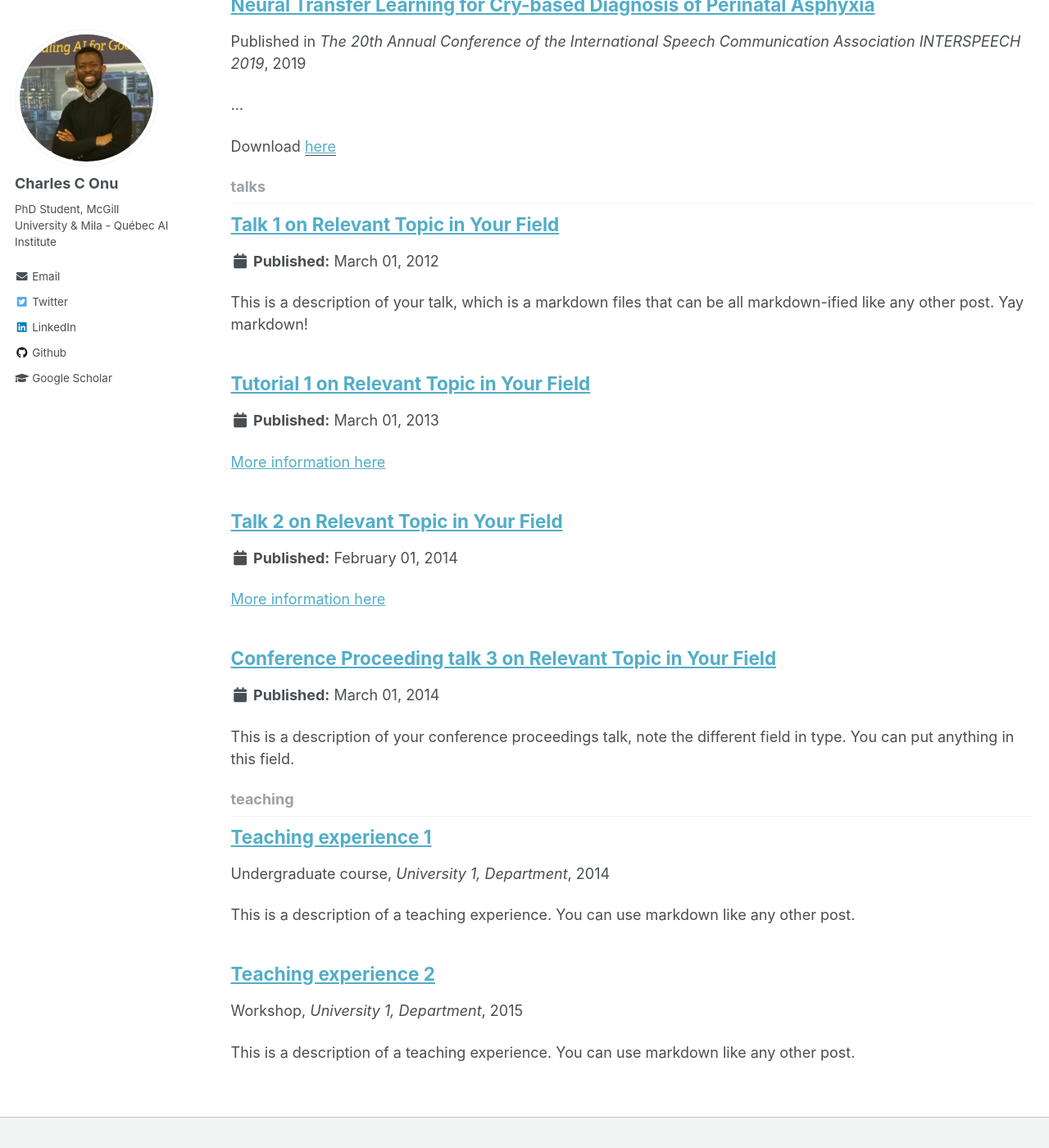
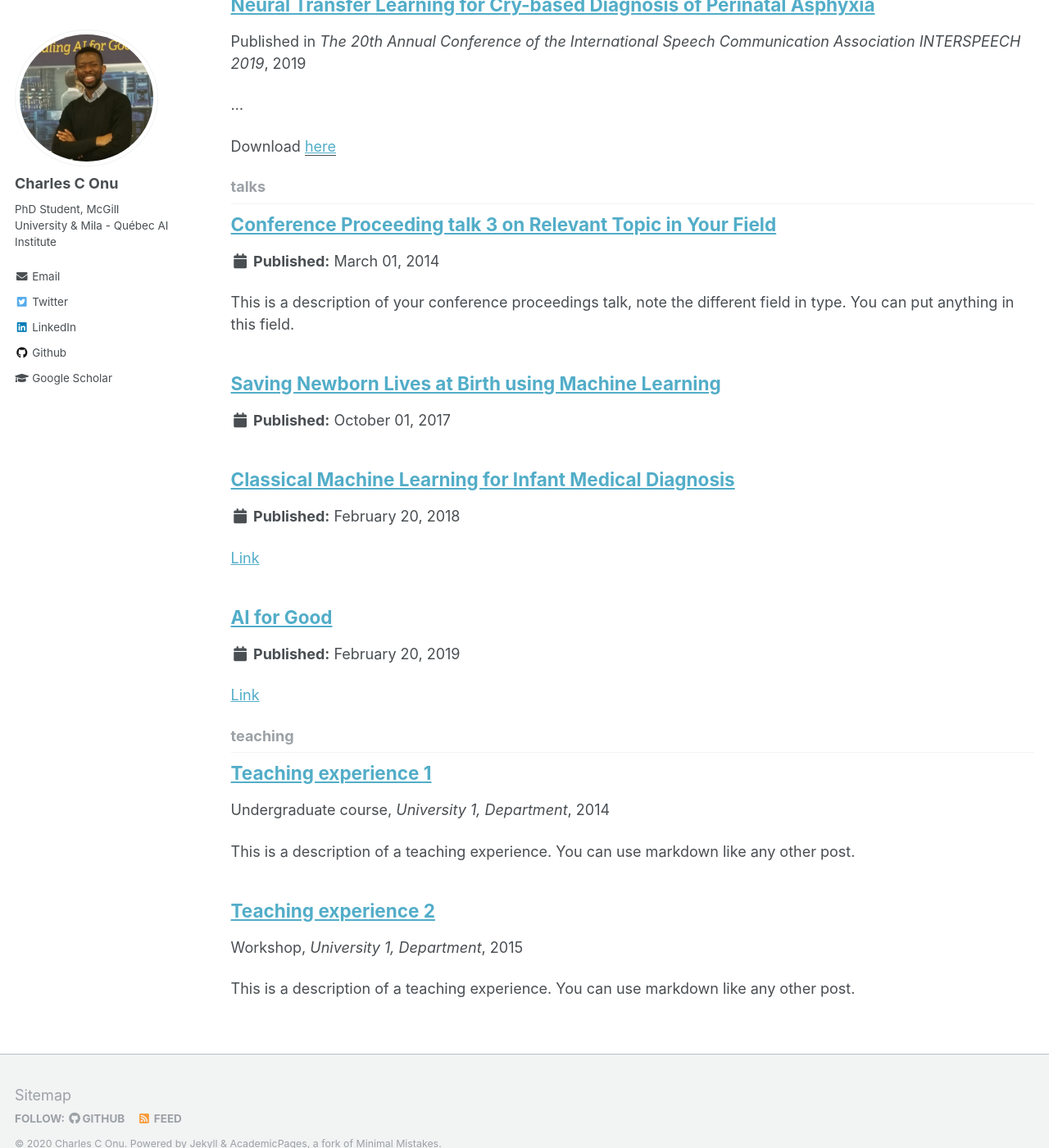
Before and after one commit to onucharles/onucharles.github.io, a Jekyll site: the page built from _pages/collection-archive.html, in a window 1280 px wide and 1400 px high, scrolled down 2921 px. Shown: the whole window at 82% size. Built offline with Jekyll 4.4.1, drawn with Linux system fonts in a browser that asks for light colours.

Commit message:
Update talks

```diff
--- a/_pages/talks.html
+++ b/_pages/talks.html
@@ -1,6 +1,6 @@
 ---
 layout: archive
-title: "Talks and presentations"
+title: "Talks, presentations, podcassts"
 permalink: /talks/
 author_profile: true
 ---
--- a/_talks/2012-03-01-talk-1.md
+++ /dev/null
@@ -1,11 +0,0 @@
----
-title: "Talk 1 on Relevant Topic in Your Field"
-collection: talks
-type: "Talk"
-permalink: /talks/2012-03-01-talk-1
-venue: "UC San Francisco, Department of Testing"
-date: 2012-03-01
-location: "San Francisco, California"
----
-
-This is a description of your talk, which is a markdown files that can be all markdown-ified like any other post. Yay markdown!
--- a/_talks/2013-03-01-tutorial-1.md
+++ /dev/null
@@ -1,13 +0,0 @@
----
-title: "Tutorial 1 on Relevant Topic in Your Field"
-collection: talks
-type: "Tutorial"
-permalink: /talks/2013-03-01-tutorial-1
-venue: "UC-Berkeley Institute for Testing Science"
-date: 2013-03-01
-location: "Berkeley CA, USA"
----
-
-[More information here](http://exampleurl.com)
-
-This is a description of your tutorial, note the different field in type. This is a markdown files that can be all markdown-ified like any other post. Yay markdown!
--- a/_talks/2014-02-01-talk-2.md
+++ /dev/null
@@ -1,13 +0,0 @@
----
-title: "Talk 2 on Relevant Topic in Your Field"
-collection: talks
-type: "Talk"
-permalink: /talks/2014-02-01-talk-2
-venue: "London School of Testing"
-date: 2014-02-01
-location: "London, UK"
----
-
-[More information here](http://example2.com)
-
-This is a description of your talk, which is a markdown files that can be all markdown-ified like any other post. Yay markdown!
--- /dev/null
+++ b/_talks/2017-10-01-saving-newborns.md
@@ -0,0 +1,9 @@
+---
+title: "Saving Newborn Lives at Birth using Machine Learning"
+collection: talks
+type: "Contributed"
+permalink: /talks/2017-10-01-saving-newborns
+venue: "Montreal AI Symposium"
+date: 2017-10-01
+location: "Montreal, CA"
+---
--- /dev/null
+++ b/_talks/2018-02-20-classical-ml.md
@@ -0,0 +1,11 @@
+---
+title: "Classical Machine Learning for Infant Medical Diagnosis"
+collection: talks
+type: "Podcast"
+permalink: /talks/2018-02-20-classical-ml
+venue: "TWIML AI Podcast"
+date: 2018-02-20
+location: ""
+---
+
+[Link](https://twimlai.com/twiml-talk-112-classical-machine-learning-infant-medical-diagnosis-charles-onu/)
```
Also changed, not shown: _talks/2019-02-20-ai-good.md (added, +11 -0 lines).
